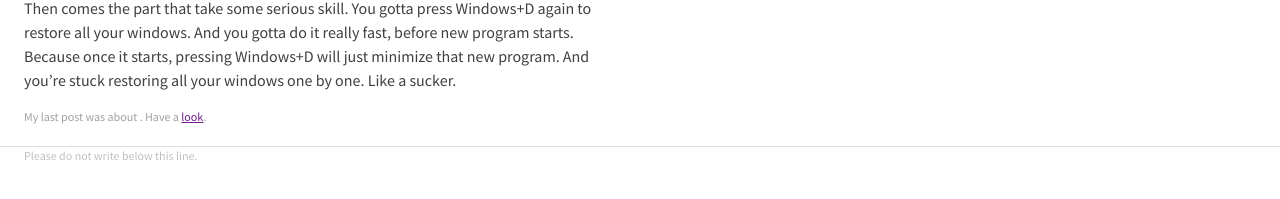
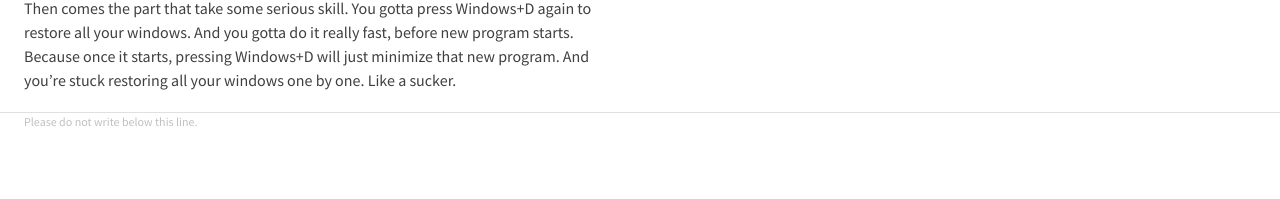
Before and after one commit to wh0/wh0.github.io, a Jekyll site: the page built from _posts/2015-10-10-windows-d.md, in a window 1280 px wide. Shown: the part 278-477 px from the top of the page. Built offline with Jekyll 4.4.1, drawn with Linux system fonts in a browser that asks for light colours.

Commit message:
don't generate .previous for first post

```diff
--- a/_layouts/post.html
+++ b/_layouts/post.html
@@ -6,6 +6,7 @@ layout: base
 	{% if page.title %}<h1>{{page.title}}</h1>{% endif %}
 	{% if page.date %}<p class="meta">{% include meta.txt post=page %}</p>{% endif %}
 	{{ content }}
+	{% if page.previous %}
 	<p class="previous">
 		{% if page.previous_teaser %}
 		My last post was about either
@@ -20,4 +21,5 @@ layout: base
 		Have a <a href="{{ page.previous.url }}">look</a>.
 		{% endif %}
 	</p>
+	{% endif %}
 </div>
```
